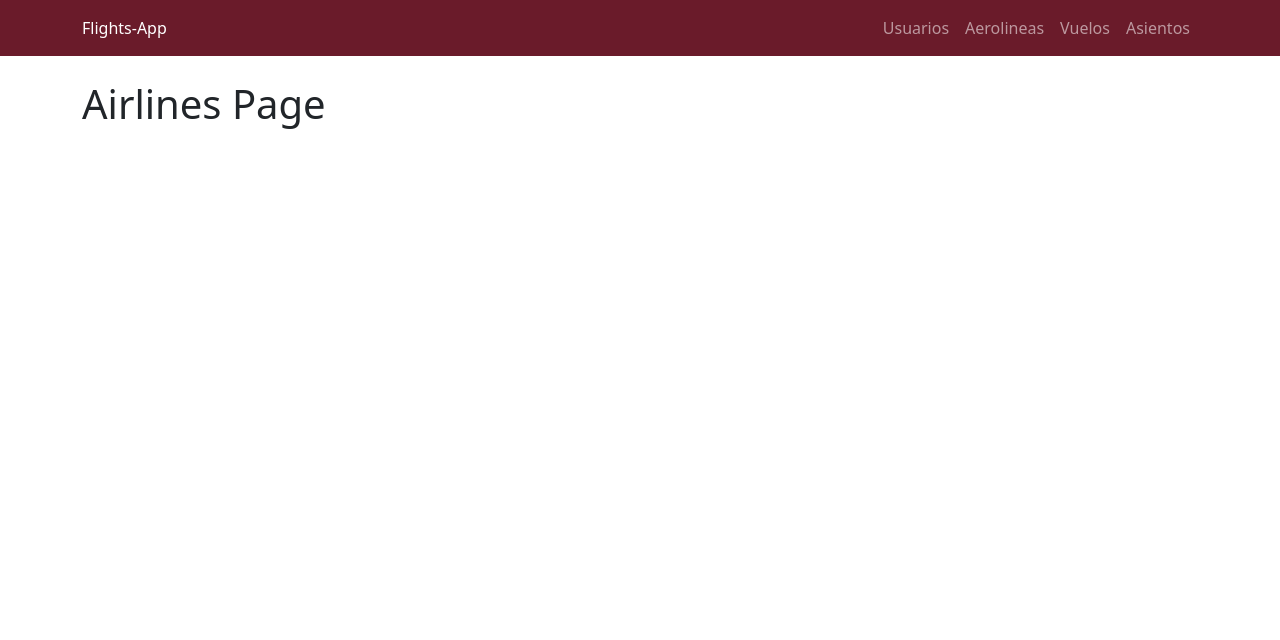
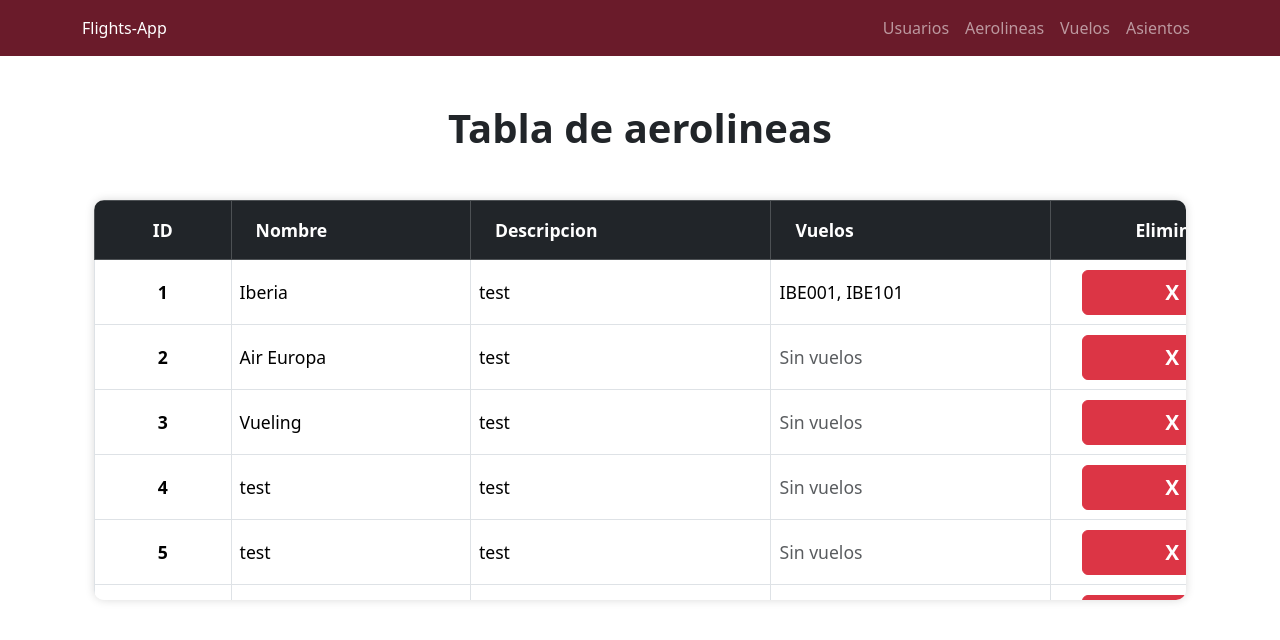
Before and after one commit to SantiagoSpina25/flights-app-frontend, a React (Vite) app: page /airlines in a window 1280 px wide. Shown: the top 640 px of the page. Built offline with nearby package versions, Linux system fonts and the light colour scheme.

Commit message:
Tablas del resto de entidades creadas

```diff
--- a/src/pages/AirlinesPage.jsx
+++ b/src/pages/AirlinesPage.jsx
@@ -1,7 +1,102 @@
+const initAirlines = [
+  {
+    id: 1,
+    name: "Iberia",
+    description: "test",
+    flights: [
+      {
+        id: "IBE001",
+        date: "2025-10-15",
+        hour: "13:19:50",
+        origin: "Málaga",
+        destination: "Madrid",
+        airlineName: "Iberia",
+      },
+      {
+        id: "IBE101",
+        date: "2025-10-15",
+        hour: "13:19:50",
+        origin: "Málaga",
+        destination: "Madrid",
+        airlineName: "Iberia",
+      },
+    ],
+  },
+  { id: 2, name: "Air Europa", description: "test", flights: [] },
+  { id: 3, name: "Vueling", description: "test", flights: [] },
+  { id: 4, name: "test", description: "test", flights: [] },
+  { id: 5, name: "test", description: "test", flights: [] },
+  { id: 6, name: "test", description: "test", flights: [] },
+];
+
 export const AirlinesPage = () => {
-    return (
-        <>
-        <h1>Airlines Page</h1>
-        </>
-    );
-}
+  return (
+    <div className="container mt-5">
+      <h2 className="text-center mb-5 display-6 fw-bold text-dark">
+        Tabla de aerolineas
+      </h2>
+
+      <div
+        className="table-responsive"
+        style={{
+          maxHeight: "400px",
+          overflowY: "auto",
+          borderRadius: "10px",
+          boxShadow: "0 0 10px rgba(0, 0, 0, 0.15)",
+        }}
+      >
+        <table
+          className="table table-bordered table-hover align-middle mb-0"
+          style={{
+            fontSize: "1.1rem",
+            width: "100%",
+            minWidth: "1200px",
+          }}
+        >
+          <thead
+            className="table-dark sticky-top"
+            style={{ backgroundColor: "#6A1B2A", top: 0, zIndex: 2 }}
+          >
+            <tr>
+              <th className="py-3 px-4 text-center">ID</th>
+              <th className="py-3 px-4">Nombre</th>
+              <th className="py-3 px-4">Descripcion</th>
+              <th className="py-3 px-4">Vuelos</th>
+              <th className="py-3 px-4 text-center">Eliminar</th>
+            </tr>
+          </thead>
+          <tbody>
+            {initAirlines.map((airline) => (
+              <tr key={airline.id} style={{ height: "65px" }}>
+                <td className="text-center fw-semibold">{airline.id}</td>
+                <td>{airline.name}</td>
+                <td>{airline.description}</td>
+                <td>
+                  {airline.flights.length > 0 ? (
+                    airline.flights.map(f=> f.id).join(", ")
+                  ) : (
+                    <span className="text-muted">Sin vuelos</span>
+                  )}
+                </td>
+                <td className="text-center">
+                  <button
+                    className="btn btn-danger"
+                    style={{
+                      width: "80%",
+                      height: "45px",
+                      fontSize: "1.3rem",
+                      fontWeight: "bold",
+                      lineHeight: "1",
+                    }}
+                  >
+                    X
+                  </button>
+                </td>
+              </tr>
+            ))}
+          </tbody>
+        </table>
+      </div>
+    </div>
+  );
+};
--- a/src/pages/FlightsPage.jsx
+++ b/src/pages/FlightsPage.jsx
@@ -1,7 +1,96 @@
+const initFlights = [
+  {
+    id: "AER001",
+    date: "2025-10-20",
+    hour: "13:20:22",
+    origin: "Madrid",
+    destination: "París",
+    airlineName: "Air Europa",
+  },
+  {
+    id: "AER002",
+    date: "2025-11-05",
+    hour: "13:20:28",
+    origin: "Palma de Mallorca",
+    destination: "Madrid",
+    airlineName: "Air Europa",
+  },
+  {
+    id: "IBE003",
+    date: "2025-11-10",
+    hour: "13:20:10",
+    origin: "Sevilla",
+    destination: "Valencia",
+    airlineName: "Iberia",
+  },
+];
+
 export const FlightsPage = () => {
-    return (
-        <>
-        <h1>Flights Page</h1>
-        </>
-    );
-}
+  return (
+    <div className="container mt-5">
+      <h2 className="text-center mb-5 display-6 fw-bold text-dark">
+        Tabla de vuelos
+      </h2>
+
+      <div
+        className="table-responsive"
+        style={{
+          maxHeight: "400px",
+          overflowY: "auto",
+          borderRadius: "10px",
+          boxShadow: "0 0 10px rgba(0, 0, 0, 0.15)",
+        }}
+      >
+        <table
+          className="table table-bordered table-hover align-middle mb-0"
+          style={{
+            fontSize: "1.1rem",
+            width: "100%",
+            minWidth: "1200px",
+          }}
+        >
+          <thead
+            className="table-dark sticky-top"
+            style={{ backgroundColor: "#6A1B2A", top: 0, zIndex: 2 }}
+          >
+            <tr>
+              <th className="py-3 px-4 text-center">ID</th>
+              <th className="py-3 px-4">Origen</th>
+              <th className="py-3 px-4">Destino</th>
+              <th className="py-3 px-4">Fecha</th>
+              <th className="py-3 px-4">Hora</th>
+              <th className="py-3 px-4">Aerolinea</th>
+              <th className="py-3 px-4 text-center">Eliminar</th>
+            </tr>
+          </thead>
+          <tbody>
+            {initFlights.map((flight) => (
+              <tr key={flight.id} style={{ height: "65px" }}>
+                <td className="text-center fw-semibold">{flight.id}</td>
+                <td>{flight.origin}</td>
+                <td>{flight.destination}</td>
+                <td>{flight.date}</td>
+                <td>{flight.hour}</td>
+                <td>{flight.airlineName}</td>
+                <td className="text-center">
+                  <button
+                    className="btn btn-danger"
+                    style={{
+                      width: "80%",
+                      height: "45px",
+                      fontSize: "1.3rem",
+                      fontWeight: "bold",
+                      lineHeight: "1",
+                    }}
+                  >
+                    X
+                  </button>
+                </td>
+              </tr>
+            ))}
+          </tbody>
+        </table>
+      </div>
+    </div>
+  );
+};
--- a/src/pages/SeatsPage.jsx
+++ b/src/pages/SeatsPage.jsx
@@ -1,7 +1,77 @@
+const initSeats = [
+  {
+    id: 1,
+    number: "1A",
+    status: "SOLD",
+    classType: "FIRST_CLASS",
+    flightId: "IBE001",
+  },
+];
+
 export const SeatsPage = () => {
-    return (
-        <>
-        <h1>Seats Page</h1>
-        </>
-    )
-}
+  return (
+    <div className="container mt-5">
+      <h2 className="text-center mb-5 display-6 fw-bold text-dark">
+        Tabla de asientos
+      </h2>
+
+      <div
+        className="table-responsive"
+        style={{
+          maxHeight: "400px",
+          overflowY: "auto",
+          borderRadius: "10px",
+          boxShadow: "0 0 10px rgba(0, 0, 0, 0.15)",
+        }}
+      >
+        <table
+          className="table table-bordered table-hover align-middle mb-0"
+          style={{
+            fontSize: "1.1rem",
+            width: "100%",
+            minWidth: "1200px",
+          }}
+        >
+          <thead
+            className="table-dark sticky-top"
+            style={{ backgroundColor: "#6A1B2A", top: 0, zIndex: 2 }}
+          >
+            <tr>
+              <th className="py-3 px-4 text-center">ID</th>
+              <th className="py-3 px-4">Número</th>
+              <th className="py-3 px-4">Estado</th>
+              <th className="py-3 px-4">Clase</th>
+              <th className="py-3 px-4">Vuelo</th>
+              <th className="py-3 px-4 text-center">Eliminar</th>
+            </tr>
+          </thead>
+          <tbody>
+            {initSeats.map((seat) => (
+              <tr key={seat.id} style={{ height: "65px" }}>
+                <td className="text-center fw-semibold">{seat.id}</td>
+                <td>{seat.number}</td>
+                <td>{seat.status}</td>
+                <td>{seat.classType}</td>
+                <td>{seat.flightId}</td>
+                <td className="text-center">
+                  <button
+                    className="btn btn-danger"
+                    style={{
+                      width: "80%",
+                      height: "45px",
+                      fontSize: "1.3rem",
+                      fontWeight: "bold",
+                      lineHeight: "1",
+                    }}
+                  >
+                    X
+                  </button>
+                </td>
+              </tr>
+            ))}
+          </tbody>
+        </table>
+      </div>
+    </div>
+  );
+};
--- a/src/pages/UsersPage.jsx
+++ b/src/pages/UsersPage.jsx
@@ -1,5 +1,21 @@
 const initUsers = [
-  { id: 1, username: "santiago", password: "test", tickets: [] },
+  {
+    id: 1,
+    username: "santiago",
+    password: "test",
+    tickets: [
+      {
+        flightId: "IBE001",
+        airline: "Iberia",
+        date: "2025-10-15",
+        hour: "13:19:50",
+        origin: "Málaga",
+        destination: "Madrid",
+        classType: "FIRST_CLASS",
+        seatNumber: "1A",
+      },
+    ],
+  },
   { id: 2, username: "pepe", password: "test", tickets: [] },
   { id: 3, username: "guardabarro", password: "test", tickets: [] },
   { id: 4, username: "maria", password: "test", tickets: [] },
@@ -55,7 +71,7 @@ export const UsersPage = () => {
                 <td>{user.password}</td>
                 <td>
                   {user.tickets.length > 0 ? (
-                    user.tickets.join(", ")
+                    user.tickets.map(ticket=> ticket.flightId + " (" + ticket.seatNumber + ") ").join(", ")
                   ) : (
                     <span className="text-muted">Sin tickets</span>
                   )}
```
